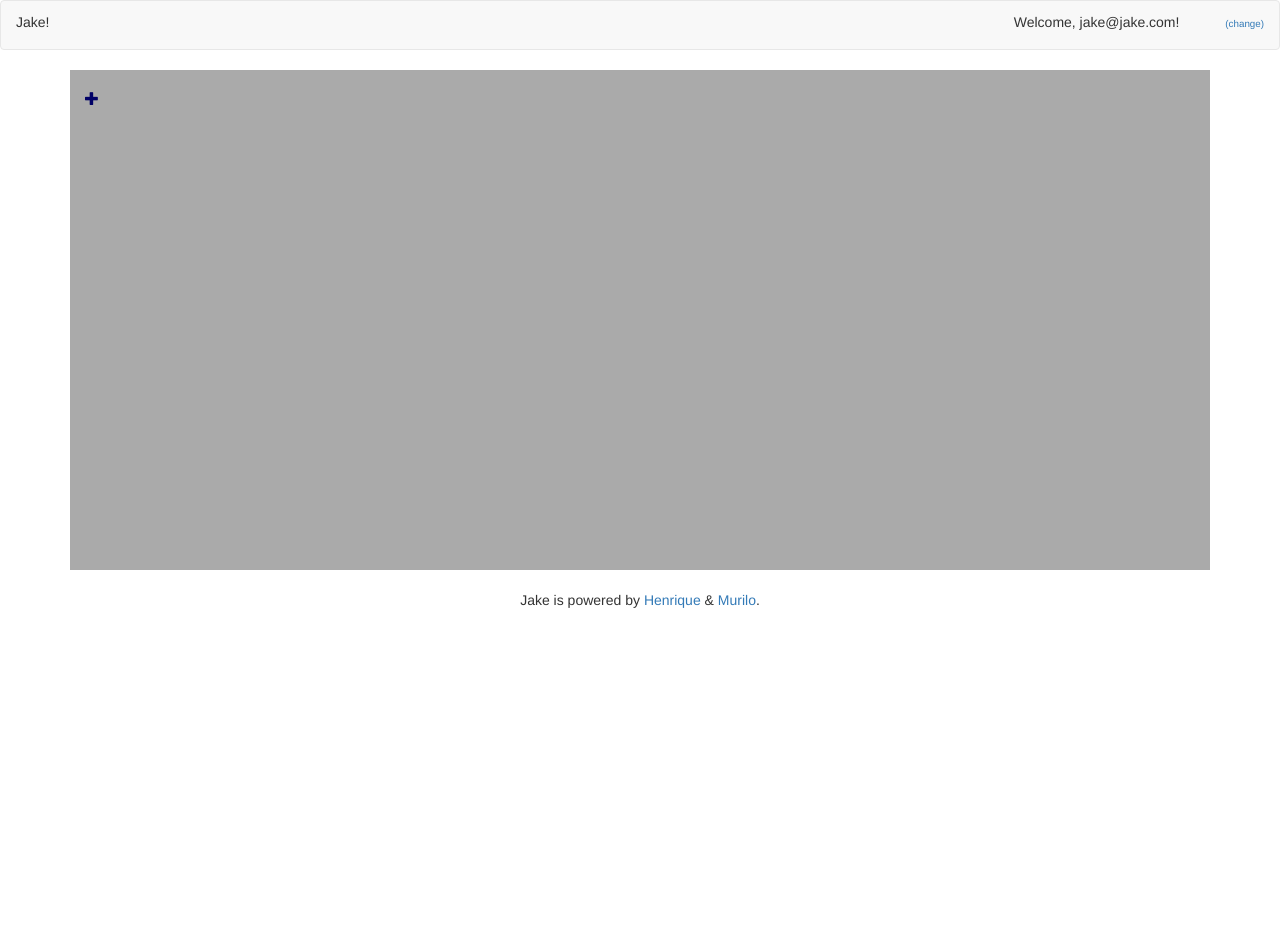
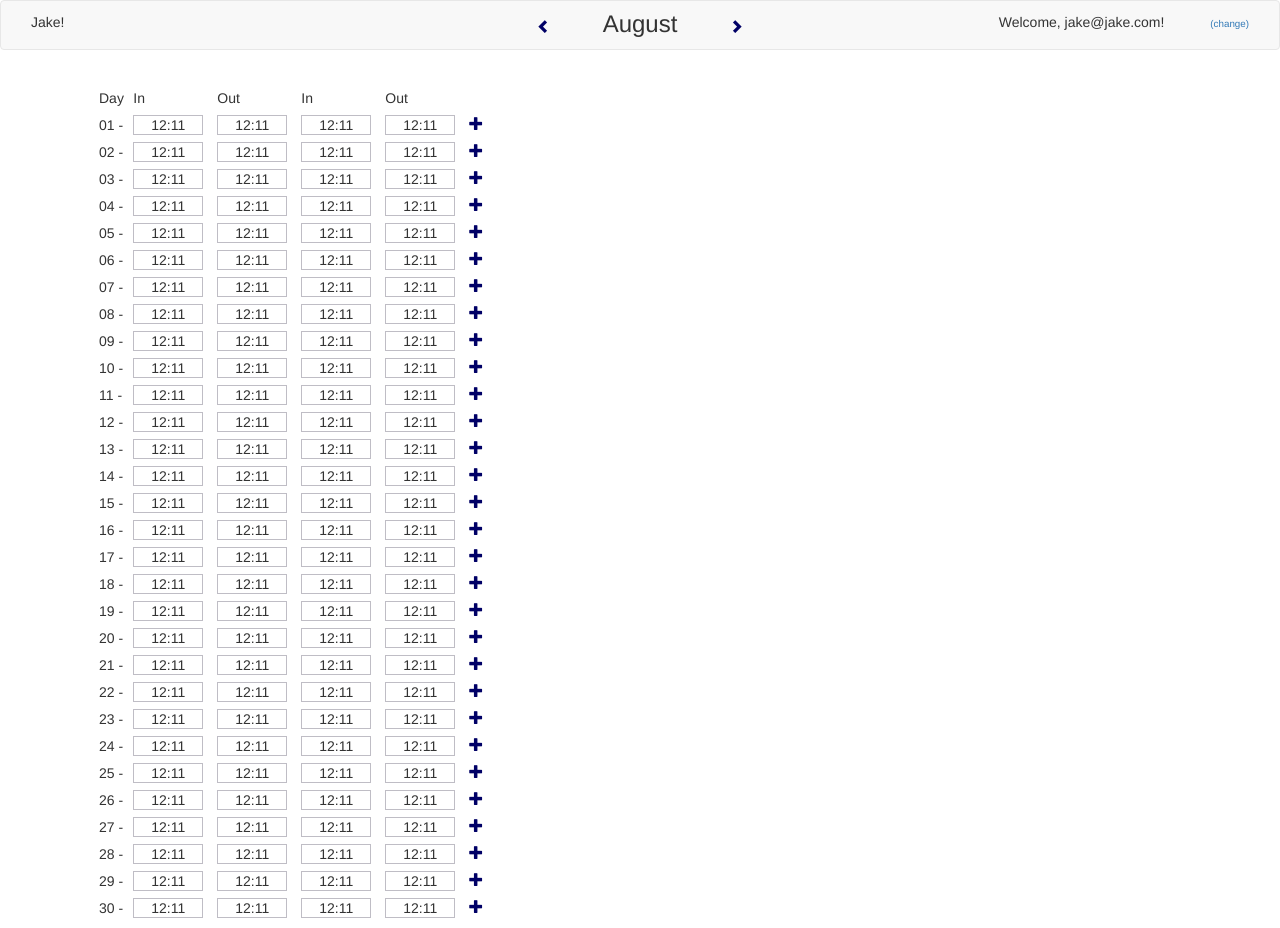
Before and after one commit to theonemurilo/jake, a website: page jake-ui/app/index.html at #/home in a window 1280 px wide. Shown: the top 928 px of the page. Before the commit the page ends 800 px from the top, so only its background shows below. Drawn offline with nearby package versions, Linux system fonts and the light colour scheme; some packages are replaced by stand-ins of ours; files that its build step writes are made by us from their sources; a script that the page names is missing.

Commit message:
Partial commit - Implemented basic Punch UI

```diff
--- a/jake-ui/app/index.html
+++ b/jake-ui/app/index.html
@@ -14,6 +14,7 @@
   <script src="bower_components/angular-animate/angular-animate.min.js"></script>
   <script src="bower_components/angular-touch/angular-touch.min.js"></script>
   <script src="bower_components/angular-bootstrap/ui-bootstrap-tpls.min.js"></script>
+  <script src="bower_components/moment/moment.js"></script>
 
   <!-- STYLES -->
   <link rel="stylesheet" href="/styles/theme/main.css"></link>
@@ -25,6 +26,9 @@
   <!-- SERVICES -->
   <script type="text/javascript" src="./scripts/services/auth.service.js"></script>
   <script type="text/javascript" src="./scripts/services/notifier.service.js"></script>
+
+  <!-- FILTERS -->
+  <script type="text/javascript" src="./scripts/filters/zero-padding.filter.js"></script>
 
   <!-- DIRECTIVES -->
   <!--<script type="text/javascript" src="./scripts/components/timesheet.directive.js"></script>-->
--- /dev/null
+++ b/jake-ui/app/scripts/filters/zero-padding.filter.js
@@ -0,0 +1,12 @@
+angular.module('app')
+       .filter('zeroPadding', zeroPaddingFilter);
+
+function zeroPaddingFilter() {
+    return function (input) {
+        if (input < 10) {
+        return '0' + input;
+    }
+
+    return input;
+    }
+}
--- a/jake-ui/app/scripts/header/_header.scss
+++ b/jake-ui/app/scripts/header/_header.scss
@@ -1,6 +1,22 @@
 .navbar {
     .jake {
         line-height: 3em;
+    }
+
+    .month-selection {
+        display: inline-block;
+        padding-top: 0.5em;
+
+        .icon {
+            padding: 0;
+        }
+
+        .month {
+            display: inline-block;
+            top: 0px;
+            margin: 0px;
+            padding: 0 2em;
+        }
     }
 
     .welcome {
--- a/jake-ui/app/scripts/header/header.tpl.html
+++ b/jake-ui/app/scripts/header/header.tpl.html
@@ -1,11 +1,24 @@
 <nav class="navbar navbar-default">
     <div class="container-fluid">
-        <div class="pull-left jake">
-            <span class="jake">Jake!</span>
+        <div class="col-md-4">
+            <div class="jake">
+                <span class="jake">Jake!</span>
+            </div>
         </div>
-        <div class="pull-right">
-            <span class="welcome">Welcome, {{ctrl.user.name}}!</span>
-            <span class="change"><a ng-click="ctrl.openModal()">(change)</a></span>
+        <div class="col-md-4 text-center">
+            <div class="month-selection">
+                <h5 class="icon glyphicon glyphicon-chevron-left" aria-hidden="true"></h5>
+                <h3 class="month">August</h3>
+                <h5 class="icon glyphicon glyphicon-chevron-right" aria-hidden="true"></h5>
+            </div>
         </div>
+        <div class="col-md-4">
+            <div class="pull-right">
+                <span class="welcome">Welcome, {{ctrl.user.name}}!</span>
+                <span class="change"><a ng-click="ctrl.openModal()">(change)</a></span>
+            </div>
+        </div>
+
     </div>
+
 </nav>
--- a/jake-ui/app/scripts/home/_home.scss
+++ b/jake-ui/app/scripts/home/_home.scss
@@ -1,5 +1,47 @@
 .home {
-    .icon {
-        color: $icon-font-color;
+    .table {
+        font-family: "Helvetica Neue", Helvetica, Arial, sans-serif;
+        font-size: 14px;
+        width: auto;
+
+        .header {
+
+            td {
+                @extend %table-cell;
+            }
+
+            @extend %table-cell-second-column;
+        }
+
+        .body {
+
+            td {
+                @extend %table-cell;
+                padding: 0;
+
+            }
+
+            @extend %table-cell-second-column;
+        }
+    }
+
+    .punch {
+        width: 5em;
+        line-height: 12px;
+        text-align: center;
     }
 }
+
+
+%table-cell {
+    border: none;
+    padding-left: 1em;
+    padding-bottom: 0.5em;
+}
+
+
+%table-cell-second-column {
+    td:first-child + td {
+        padding-left: 0.1em;
+    }
+}
--- a/jake-ui/app/scripts/home/home.controller.js
+++ b/jake-ui/app/scripts/home/home.controller.js
@@ -12,21 +12,49 @@ function HomeController($scope, AuthService) {
         AuthService.login(ctrl.user);
     }
 
-    function addPunch() {
-        ctrl.punchList.push("00:00");
+    function addPunch(index) {
+        var size = ctrl.monthlyPunch[index].length;
+        ctrl.monthlyPunch[index].push(moment().format('hh:mm'));
+
+        if (ctrl.monthlyPunch[index].length > ctrl.headerLength) {
+            ctrl.headerLength = ctrl.monthlyPunch[index].length;
+            console.log(ctrl.headerLength);
+        }
+    }
+
+    function getNumber(size) {
+        return new Array(size);
+    }
+
+    function isNumberEven(num) {
+        return (num % 2) == 0;
     }
 
 
     function _init() {
+        var index;
+
+        for(index = 1; index < 31; index++) {
+
+            var dailyPunches = [moment().format('hh:mm'),
+                                moment().format('hh:mm'),
+                                moment().format('hh:mm'),
+                                moment().format('hh:mm')]
+            ctrl.monthlyPunch.push(dailyPunches);
+        }
+
+        ctrl.headerLength = 4;
 
     }
-
+    ctrl.monthlyPunch = [];
     ctrl.user = {};
     ctrl.user.name = 'jake@jake.com';
-    ctrl.punchList = [];
+    ctrl.headerLength = 0;
 
     ctrl.login = login;
     ctrl.addPunch = addPunch;
+    ctrl.getNumber =  getNumber;
+    ctrl.isNumberEven = isNumberEven;
 
     _init();
 }
--- a/jake-ui/app/scripts/home/home.html
+++ b/jake-ui/app/scripts/home/home.html
@@ -1,14 +1,30 @@
-<div class="home col-md-12" style="height: 500px; background: #AAA">
+<div class="home col-md-12">
+    <div class="space-10"></div>
 
-    <div class="space-20"></div>
-    <div>
-        <span ng-repeat="punch in ctrl.punchList track by $index">
-            <input class="punch" type="text" ng-model="punch"/>
-        </span>
+    <table class="table">
+        <tr class="header">
+            <td>
+                <span class="content">Day</span>
+            </td>
+            <td ng-repeat="inOut in ctrl.getNumber(ctrl.headerLength) track by $index">
+                <span ng-if="ctrl.isNumberEven($index)" class="content">In</span>
+                <span ng-if="!ctrl.isNumberEven($index)" class="content">Out</span>
+            </td>
+        </tr>
 
+        <tr class="body"  ng-repeat="day in ctrl.monthlyPunch">
+            <td>
+                 <span>{{$index + 1 | zeroPadding}} - </span>
+            </td>
+            <td ng-repeat="punch in day track by $index">
+                 <input class="punch" type="text" ng-model="punch"/>
+            </td>
+            <td>
+                <a ng-click="ctrl.addPunch($index)">
+                    <span class="icon glyphicon glyphicon-plus" aria-hidden="true"></span>
+                </a>
+            </td>
+        </tr>
+    </table>
 
-       <a href="#" ng-click="ctrl.addPunch()">
-           <span class="icon glyphicon glyphicon-plus" aria-hidden="true"></span>
-       </a>
-    </div>
 </div>
--- a/jake-ui/app/styles/main.scss
+++ b/jake-ui/app/styles/main.scss
@@ -1,6 +1,9 @@
 @import "modules/base";
 
 @import "partials/spaces";
+@import "partials/icon";
+@import "partials/input";
 
 @import "../scripts/header/header";
+@import "../scripts/footer/footer";
 @import "../scripts/home/home";
--- a/jake-ui/app/styles/modules/_base.scss
+++ b/jake-ui/app/styles/modules/_base.scss
@@ -1,2 +1,5 @@
-$application-background-color:        #000000;
+$application-background-color:        #F4F6F6;
 $icon-font-color:                     #000066;
+$icon-font-color-hover:               #55FF55;
+
+$input-border-color:                  #BFBDC5;
--- /dev/null
+++ b/jake-ui/app/styles/partials/_icon.scss
@@ -0,0 +1,8 @@
+.icon {
+    color: $icon-font-color;
+
+    &:hover{
+        cursor: pointer;
+        color: $icon-font-color-hover;
+    }
+}
--- /dev/null
+++ b/jake-ui/app/styles/partials/_input.scss
@@ -0,0 +1,3 @@
+input {
+    border: $input-border-color 1px solid;
+}
--- a/jake-ui/bower.json
+++ b/jake-ui/bower.json
@@ -24,6 +24,7 @@
     "underscore": "^1.8.3",
     "angular-bootstrap": "^1.3.3",
     "angular-touch": "^1.5.6",
-    "angular-animate": "^1.5.6"
+    "angular-animate": "^1.5.6",
+    "moment": "^2.14.1"
   }
 }
```
Also changed, not shown: jake-ui/app/scripts/footer/_footer.scss (added), 1 other file.
